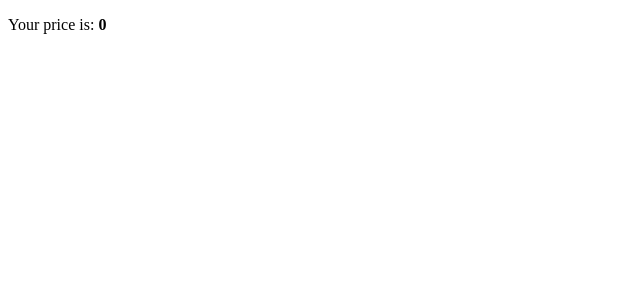
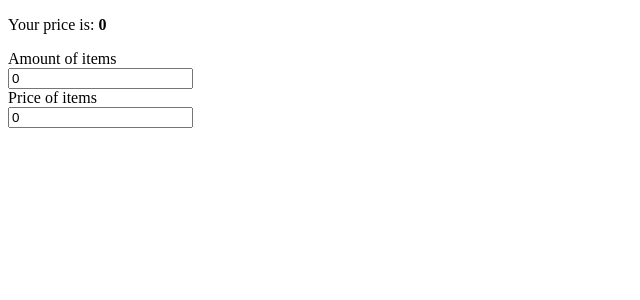
Before and after one commit to adrhumphreys/fictional-engine, a React (Vite) app: page / in a window 1280 px wide. Shown: the top 300 px of the page, without its empty margins (0-640 px from the left). Built offline with nearby package versions, Linux system fonts and the light colour scheme.

Commit message:
6: Ability for a user to set item quantity and price

```diff
--- a/package.json
+++ b/package.json
@@ -13,6 +13,7 @@
     "react-dom": "^18.0.0"
   },
   "devDependencies": {
+    "@testing-library/jest-dom": "^5.16.4",
     "@testing-library/react": "^13.1.1",
     "@types/react": "^18.0.0",
     "@types/react-dom": "^18.0.0",
--- a/src/App.tsx
+++ b/src/App.tsx
@@ -1,12 +1,32 @@
 import { usePriceCalculator } from "./use-price-calculator";
 
 function App() {
-  const { price } = usePriceCalculator();
+  const { price, itemAmount, setItemAmount, itemPrice, setItemPrice } =
+    usePriceCalculator();
+
   return (
     <div className="App">
       <p>
         Your price is: <b>{price}</b>
       </p>
+      <label htmlFor="item-amount">Amount of items</label>
+      <br />
+      <input
+        id="item-amount"
+        type="number"
+        value={itemAmount}
+        onChange={(e) => setItemAmount(parseInt(e.target.value))}
+      />
+      <br />
+      <label htmlFor="item-price">Price of items</label>
+      <br />
+      <input
+        id="item-price"
+        type="number"
+        value={itemPrice}
+        step="0.01"
+        onChange={(e) => setItemPrice(parseFloat(e.target.value))}
+      />
     </div>
   );
 }
--- a/src/use-price-calculator.ts
+++ b/src/use-price-calculator.ts
@@ -1,17 +1,39 @@
-import { useReducer } from "react";
+import { useReducer, useState } from "react";
 
-type Action = any;
-type State = { price: number };
+type Action =
+  | { type: "set_item-amount"; amount: number }
+  | { type: "set_item-price"; price: number };
+type State = { price: number; itemAmount: number; itemPrice: number };
 const getInitialState = (): State => ({
   price: 0,
+  itemAmount: 0,
+  itemPrice: 0,
 });
 
 const priceReducer = (state: State, action: Action) => {
-  return state;
+  switch (action.type) {
+    case "set_item-amount":
+      return { ...state, itemAmount: action.amount };
+    case "set_item-price":
+      return { ...state, itemPrice: action.price };
+    default: {
+      throw new Error(`Unhandled action type: ${action.type}`);
+    }
+  }
 };
 
 export const usePriceCalculator = () => {
   const [state, dispatch] = useReducer(priceReducer, getInitialState());
+  const setItemAmount = (amount: number) =>
+    dispatch({ type: "set_item-amount", amount });
+  const setItemPrice = (price: number) =>
+    dispatch({ type: "set_item-price", price });
 
-  return { price: state.price };
+  return {
+    price: state.price,
+    itemAmount: state.itemAmount,
+    setItemAmount,
+    itemPrice: state.itemPrice,
+    setItemPrice,
+  };
 };
--- a/vite.config.ts
+++ b/vite.config.ts
@@ -7,6 +7,8 @@ import react from "@vitejs/plugin-react";
 export default defineConfig({
   plugins: [react()],
   test: {
+    globals: true,
     environment: "jsdom",
+    setupFiles: "./src/test/setup.ts",
   },
 });
```
Also changed, not shown: src/test/setup.ts (added, +5 -0 lines), 2 other files (tests, documents, lock files or other folders).
